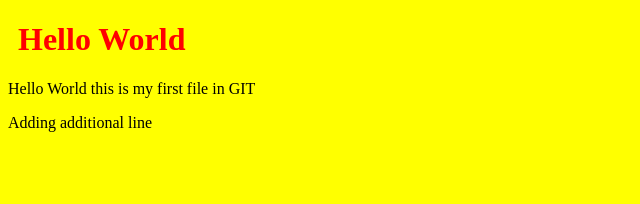
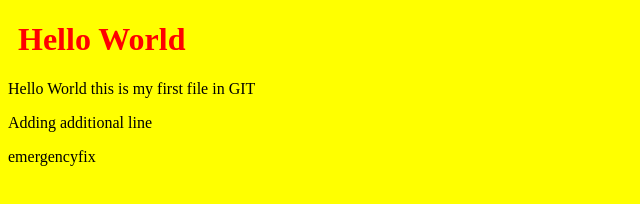
Before and after one commit to cyriaclukose/git-revise, a plain HTML site: page index.html in a window 1280 px wide. Shown: the whole page, without its empty margins (0-640 px from the left). Drawn offline with Linux system fonts and the light colour scheme.

Commit message:
emergency fix commit

```diff
--- a/index.html
+++ b/index.html
@@ -8,4 +8,5 @@
 <h1>Hello World</h1>
 <p>Hello World this is my first file in GIT</p>
 <P>Adding additional line </p>
+<p>emergencyfix</p>
 </body>
```
